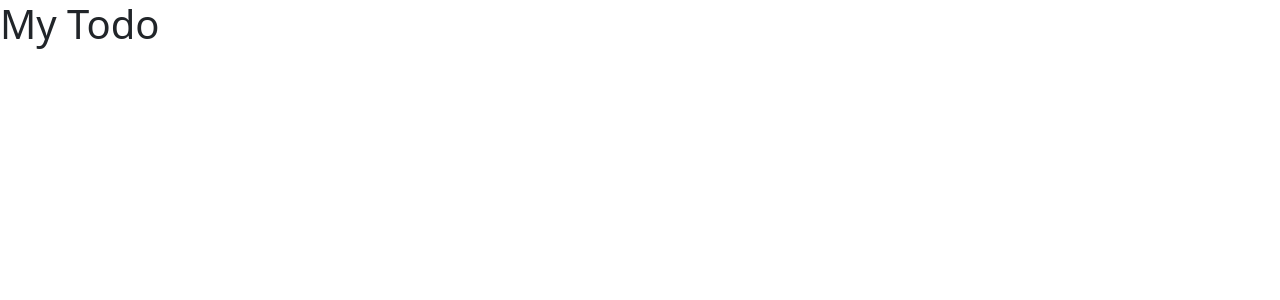
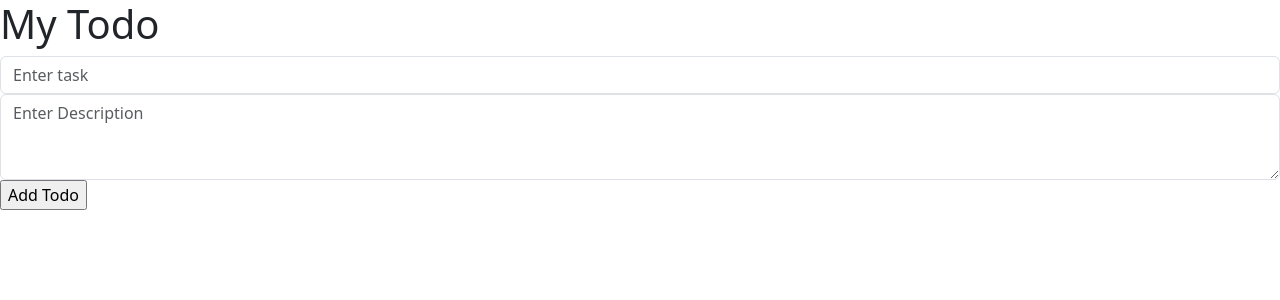
Before and after one commit to umeshtambat/fourth-app-umesh, a React (Create React App) app: page / in a window 1280 px wide. Shown: the top 300 px of the page. Built offline with nearby package versions, Linux system fonts and the light colour scheme.

Commit message:
commit16

```diff
--- a/src/App.js
+++ b/src/App.js
@@ -1,4 +1,5 @@
 import { useRef, useState } from "react";
+
 function App() {
   return (
     <>
@@ -7,25 +8,33 @@
     </>
   );
 }
+
 function MyTodo() {
+  let [sucessBox, setSuccessBox] = useState(false);
   let [todo, setTodo] = useState({ task: "", description: "" });
+
   let handleChnageTaskAction = (e) => {
     let newTodo = { ...todo, task: e.target.value };
     setTodo(newTodo);
   };
+
   let handleChangeDescriptionAction = (e) => {
     // console.log(e.target);
     let newTodo = { ...todo, description: e.target.value };
     setTodo(newTodo);
   };
 
-  let addTodoAction = () => {
   let addTodoAction = async () => {
     console.log(todo);
-    // TODO :: Save this do DB
 
     let url = `http://localhost:4000/addtodo?task=${todo.task}&description=${todo.description}`;
     await fetch(url);
+
+    // clear the box
+    let newtodo = { task: "", description: "" };
+    setTodo(newtodo);
+
+    setSuccessBox(true);
   };
 
   return (
@@ -37,6 +46,7 @@
         value={todo.task}
         onChange={handleChnageTaskAction}
       />
+
       <textarea
         className="form-control"
         cols="30"
@@ -45,9 +55,14 @@
         value={todo.description}
         onChange={handleChangeDescriptionAction}
       ></textarea>
+
       <input type="button" value="Add Todo" onClick={addTodoAction} />
+
+      {sucessBox && (
+        <div className="alert alert-success">Operation Success</div>
+      )}
     </>
   );
 }
-}
+
 export default App;
```
